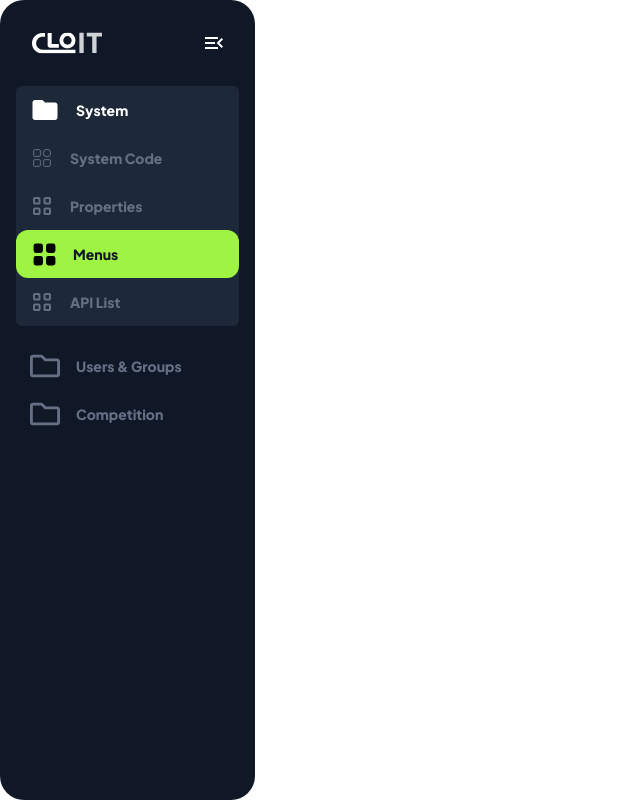
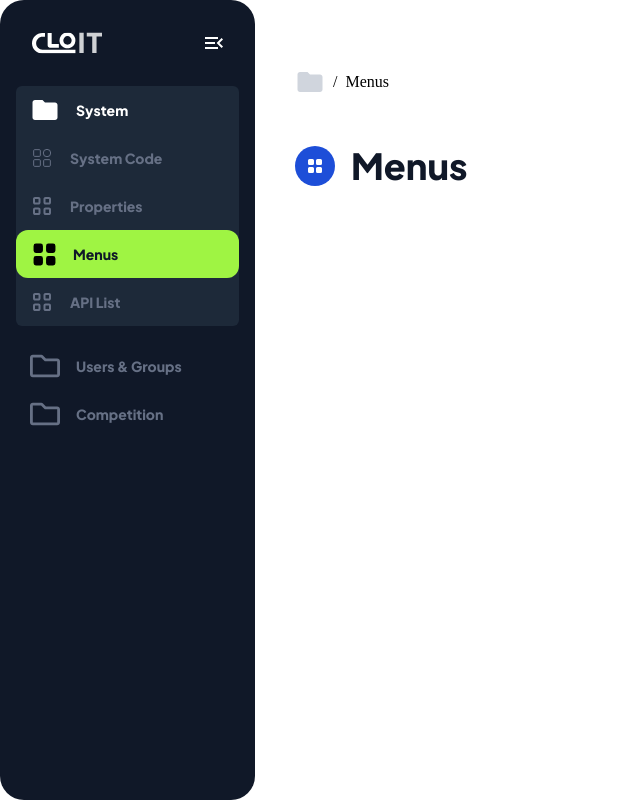
Before and after one commit to hitsamtiammar/hyperhire-new-laravel-frontend, a React (Vite) app: page / in a window 1280 px wide. Shown: the whole page, without its empty margins (0-640 px from the left). Built offline with nearby package versions, Linux system fonts and the light colour scheme; a web font is replaced by a local one.

Commit message:
add heading logo and change some css into module.css

```diff
--- /dev/null
+++ b/src/App.module.css
@@ -0,0 +1,7 @@
+.mainContainer{
+    @apply flex flex-row
+}
+
+.rightContainer{
+    @apply md:ml-[255px]
+}
--- a/src/App.tsx
+++ b/src/App.tsx
@@ -1,10 +1,14 @@
-import './App.css'
+import styles from './App.module.css'
 import Drawer from './components/organismn/Drawer/Drawer'
+import Home from './pages/Home'
 
 function App() {
   return (
-    <div>
+    <div className={styles.mainContainer}>
       <Drawer/>
+      <div className={styles.rightContainer}>
+        <Home/>
+      </div>
     </div>
   )
 }
--- /dev/null
+++ b/src/components/molecules/BreadCrumb/index.tsx
@@ -0,0 +1,24 @@
+import React from 'react'
+import { MdFolder } from "react-icons/md";
+import Text from '@/components/atoms/Text';
+import styles from './styles.module.css'
+
+export interface BreadCrumbProps{
+    items: string[]
+    className?: string
+}
+
+export default function BreadCrumb({items, className} : BreadCrumbProps) {
+  return (
+    <div className={`${styles.mainContainer} ${className}`}>
+        <MdFolder className="text-bluegrey-300" size="30px" />
+        {items.map(item => (
+            <React.Fragment key={item}>
+             <Text>/</Text>
+             <Text>{item}</Text>
+            </React.Fragment>
+        ))}
+
+    </div>
+  )
+}
--- /dev/null
+++ b/src/components/molecules/BreadCrumb/styles.module.css
@@ -0,0 +1,3 @@
+.mainContainer{
+    @apply flex flex-row gap-2 items-center
+}
--- /dev/null
+++ b/src/components/molecules/HeadingLogo/index.tsx
@@ -0,0 +1,18 @@
+import { BsGridFill } from "react-icons/bs";
+import Text from '@/components/atoms/Text';
+import styles from './styles.module.css'
+
+export interface HeadingLogoProps{
+    className?: string
+}
+
+export default function HeadingLogo({ className } : HeadingLogoProps) {
+  return (
+    <div className={`${styles.mainContainer} ${className}`}>
+        <div className={styles.iconContainer}>
+            <BsGridFill color="white" />
+        </div>
+        <Text className={styles.logoText} >Menus</Text>
+    </div>
+  )
+}
--- /dev/null
+++ b/src/components/molecules/HeadingLogo/styles.module.css
@@ -0,0 +1,14 @@
+.mainContainer{
+    @apply flex flex-row
+}
+
+.iconContainer{
+    @apply
+    flex items-center
+    justify-center w-10 h-10
+    bg-blue-700 rounded-full
+}
+
+.logoText{
+    @apply text-bluegrey-900 text-4xl font-bold ml-4
+}
--- a/src/components/organismn/Drawer/styles.module.css
+++ b/src/components/organismn/Drawer/styles.module.css
@@ -1,3 +1,3 @@
 .drawerRoot{
-    @apply w-[255px] h-screen bg-primary rounded-3xl
+    @apply w-[255px] h-screen bg-primary rounded-3xl md:fixed
 }
--- /dev/null
+++ b/src/pages/Home.tsx
@@ -0,0 +1,8 @@
+import React from 'react'
+import Home from '@/templates/Home/Home'
+
+export default function HomePage() {
+  return (
+    <Home/>
+  )
+}
--- /dev/null
+++ b/src/templates/Home/Home.tsx
@@ -0,0 +1,13 @@
+import React from 'react'
+import BreadCrumb from '@/components/molecules/BreadCrumb'
+import HeadingLogo from '@/components/molecules/HeadingLogo'
+import styles from './styles.module.css'
+
+export default function Home() {
+  return (
+    <div className="flex flex-col m-10">
+      <BreadCrumb className={styles.headingContainer} items={['Menus']}/>
+      <HeadingLogo  className={styles.headingContainer}/>
+    </div>
+  )
+}
--- /dev/null
+++ b/src/templates/Home/styles.module.css
@@ -0,0 +1,3 @@
+.headingContainer{
+    @apply h-[84px] items-center
+}
--- a/tailwind.config.js
+++ b/tailwind.config.js
@@ -11,6 +11,7 @@ export default {
         secondary: '#1D2939',
         bluegrey: {
           DEFAULT: '#667085',
+        300: '#D0D5DD',
           900: '#101828'
         },
         limegreen: '#9FF443',
```
Also changed, not shown: src/App.css (deleted).
